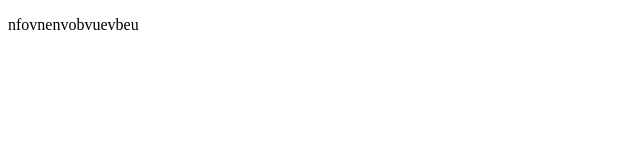
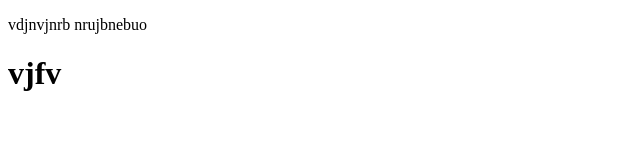
Before and after one commit to KNurbek/project, a plain HTML site: page index.html in a window 1280 px wide. Shown: the whole page, without its empty margins (0-640 px from the left). Drawn offline with Linux system fonts and the light colour scheme.

Commit message:
вторя дичь
добавил еще одну дичь

```diff
--- a/index.html
+++ b/index.html
@@ -4,6 +4,7 @@
 	<title></title>
 </head>
 <body>
-<p>nfovnenvobvuevbeu</p>
+<p>vdjnvjnrb nrujbnebuo</p>
+<h1>vjfv</h1>
 </body>
 </html>
```
